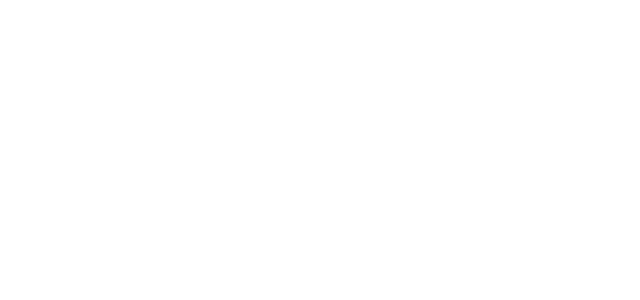
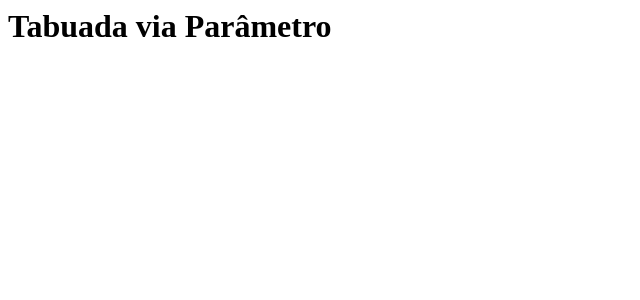
Before and after one commit to thayllaa/Angular_Tabuada-via-User, an Angular app: page / in a window 1280 px wide. Shown: the top 300 px of the page, without its empty margins (0-640 px from the left). Built offline with nearby package versions, Linux system fonts and the light colour scheme.

Commit message:
1 file modified, 3 added

```diff
--- /dev/null
+++ b/src/main.html
@@ -0,0 +1 @@
+<h1> {{ name }} </h1>
--- a/src/main.ts
+++ b/src/main.ts
@@ -7,9 +7,10 @@
   selector: 'my-app',
   standalone: true,
   imports: [CommonModule],
-  templateUrl: '',
+  templateUrl: './main.html',
 })
 export class App {
+  name = "Tabuada via Parâmetro"
 }
 
 bootstrapApplication(App);
```
Also changed, not shown: src/tabuada/tabuada.component.ts (added, +13 -0 lines), src/tabuada/tabuada.component.css (added).
